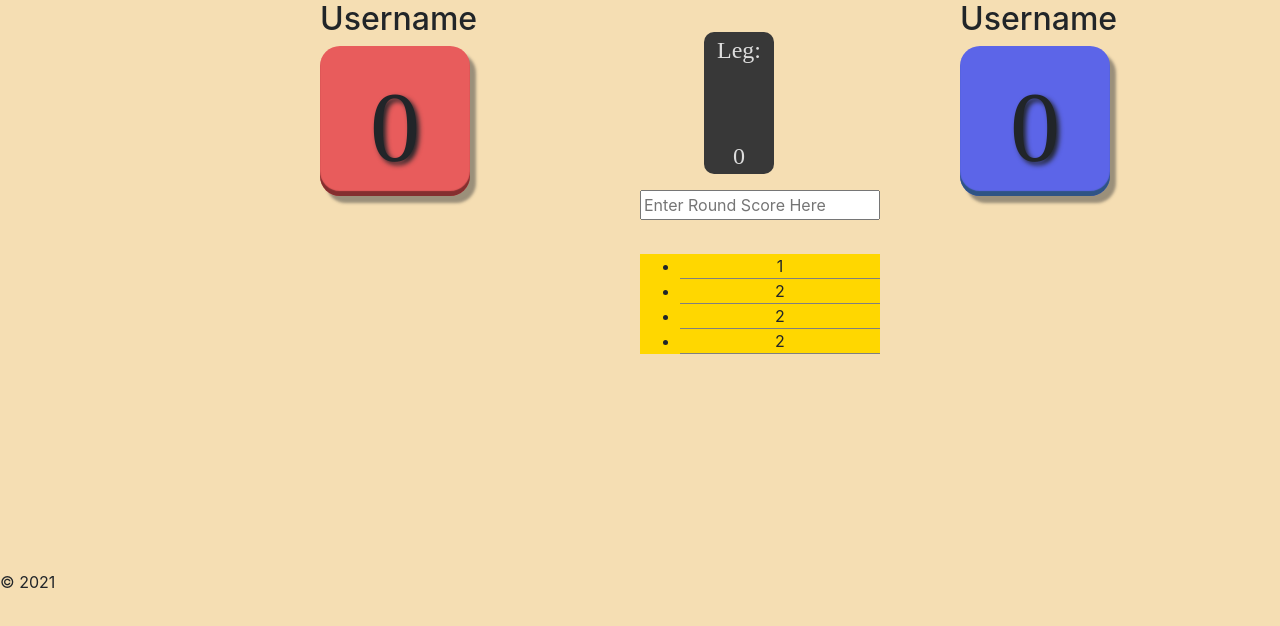
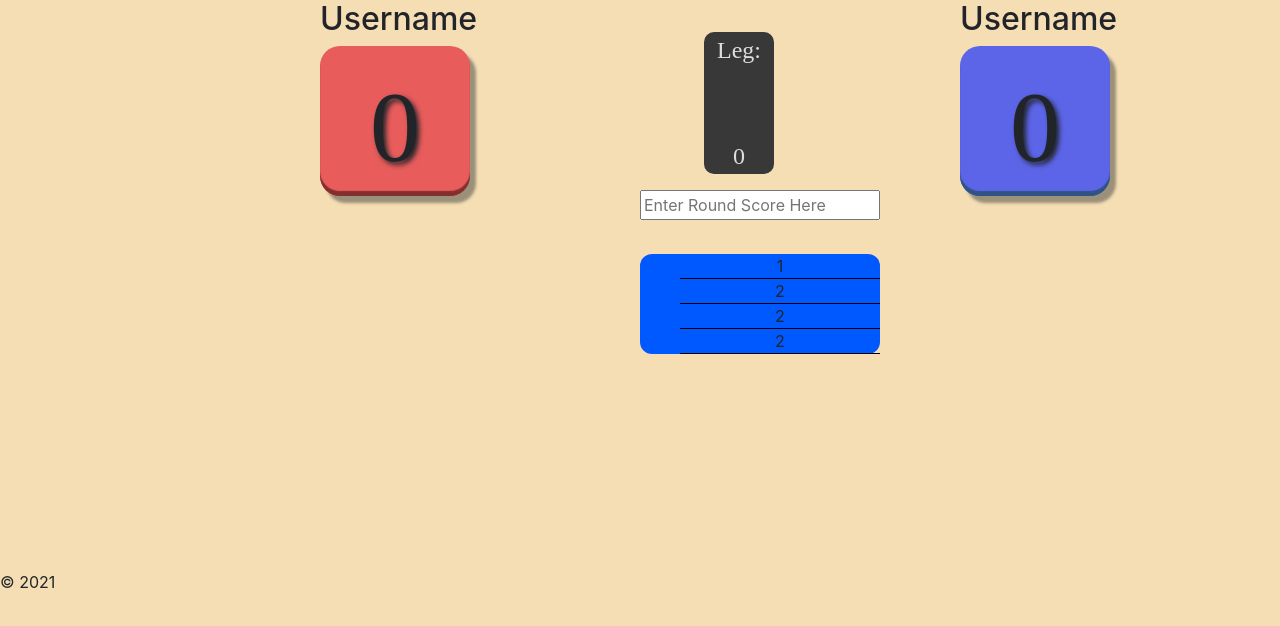
Before and after one commit to HeyAero/dartshub, a React app in the folder client/: page /game in a window 1280 px wide. Shown: the top 626 px of the page. Built offline with nearby package versions, Linux system fonts and the light colour scheme.

Commit message:
Change colours

```diff
--- a/client/src/components/ScoreRundown/_ScoreRundown.scss
+++ b/client/src/components/ScoreRundown/_ScoreRundown.scss
@@ -1,9 +1,13 @@
 #ScoreRundown{
-    background-color: gold;
+    background-color: rgb(0, 89, 255);
     width: 15rem;
     text-align: center;
+    border-radius:12px;
+    ul{
+        list-style-type: none;
+    }
     li{
-        border-bottom: 1px solid grey;
+        border-bottom: 1px solid black;
     }
 
 }
```
